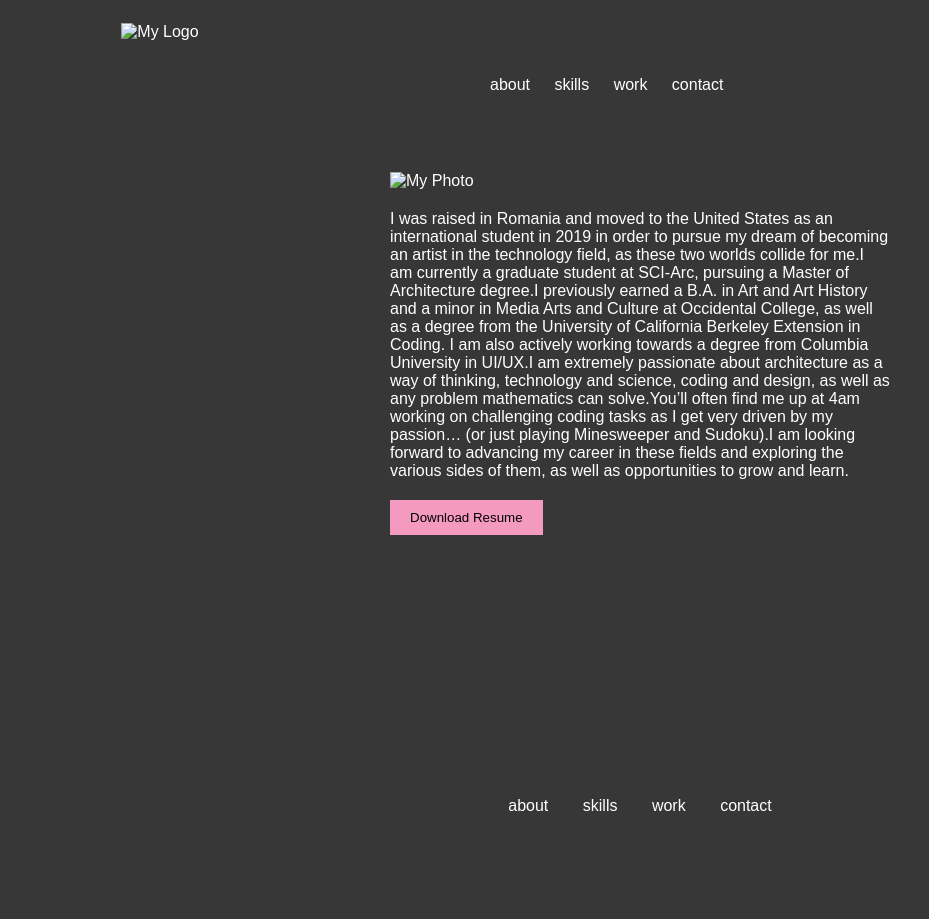
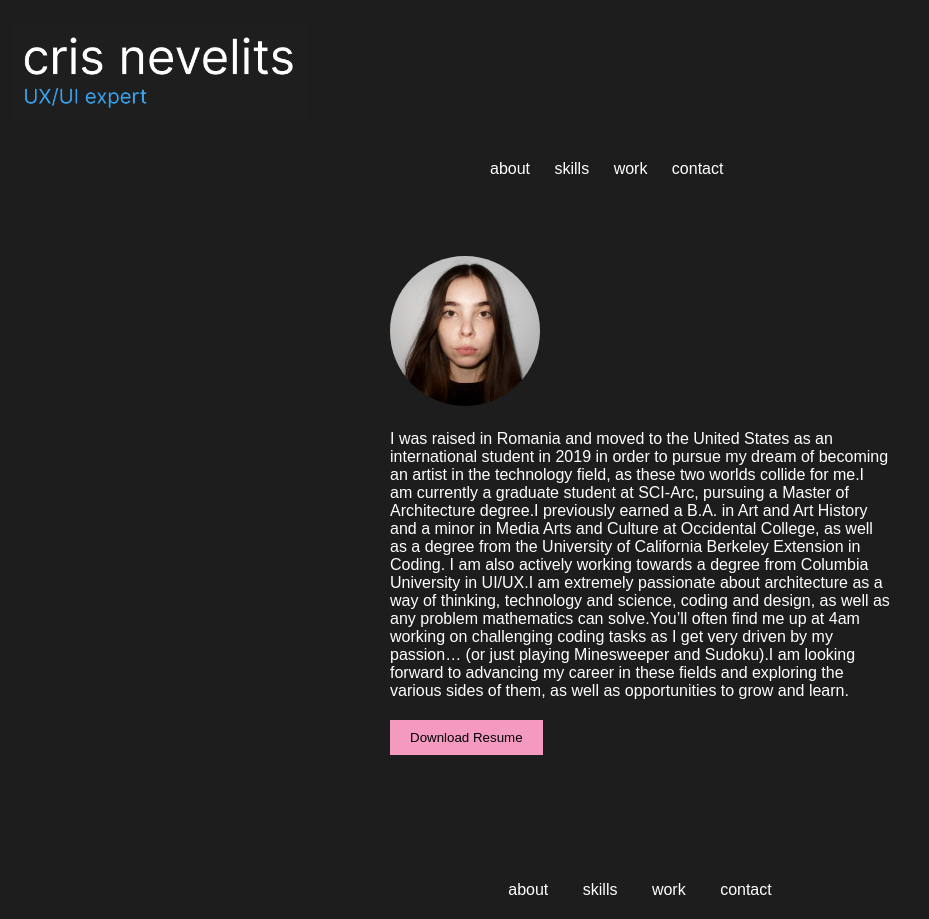
Before and after one commit to cristinanevelits/C-17-Columbia-, a plain HTML site: page Develop/index.html in a window 1280 px wide. Shown: the whole page, without its empty margins (0-929 px from the left). Before the commit the page ends 835 px from the top, so only its background shows below. Drawn offline with Linux system fonts and the light colour scheme.

Commit message:
fixed image paths

```diff
--- a/Develop/css/style.css
+++ b/Develop/css/style.css
@@ -1,6 +1,6 @@
 /* reset some basic elements for better consistency */
 html {
-    background-color: #373738;
+    background-color: #1d1d1d;
     color: white
 }
 
@@ -21,7 +21,7 @@ body {
 }
 
 .navigation {
-    background-color: #373738;
+    background-color: #1d1d1d;
     padding: 10px 0;
 }
 
@@ -72,7 +72,7 @@ nav  ul li{
 
 /* footer */
 footer {
-    background-color: #373738;
+    background-color: #1d1d1d;
     padding: 20px 0;
     text-align: center;
 }
@@ -88,3 +88,13 @@ footer ul li {
     padding: 0 15px;
     color: #fff;
 }
+
+.myLogo{
+    width: 100%;
+}
+
+.myPhoto{
+    width: 30%;
+    border-radius: 50%;
+    margin: 20px;
+}
--- a/Develop/index.html
+++ b/Develop/index.html
@@ -10,7 +10,7 @@
     <!-- navbar -->
     <header class="navigation">
         <div class="inline-block logo">
-            <img src="images/logo.png" alt="My Logo">
+            <img src="css/images/logo.png" class="myLogo" alt="My Logo">
         </div>
         <nav class="inline-block">
             <ul>
@@ -25,7 +25,7 @@
     <!-- hero image -->
     <section class="heroImg">
         <div class="content">
-            <img src="images/myphoto.jpg" alt="My Photo">
+            <img src="css/images/myphoto.jpg" class="myPhoto" alt="My Photo">
             <p> I was raised in Romania and moved to the United States as an international student in 2019 in order to pursue my dream of becoming an artist in the technology field, as these two worlds collide for me.I am currently a graduate student at SCI-Arc, pursuing a Master of Architecture degree.I previously earned a B.A. in Art and Art History and a minor in Media Arts and Culture at Occidental College, as well as a degree from the University of California Berkeley Extension in Coding. I am also actively working towards a degree from Columbia University in UI/UX.I am extremely passionate about architecture as a way of thinking, technology and science, coding and design, as well as any problem mathematics can solve.You’ll often find me up at 4am working on challenging coding tasks as I get very driven by my passion… (or just playing Minesweeper and Sudoku).I am looking forward to advancing my career in these fields and exploring the various sides of them, as well as opportunities to grow and learn. </p>
             <button> Download Resume </button>
         </div>
```
